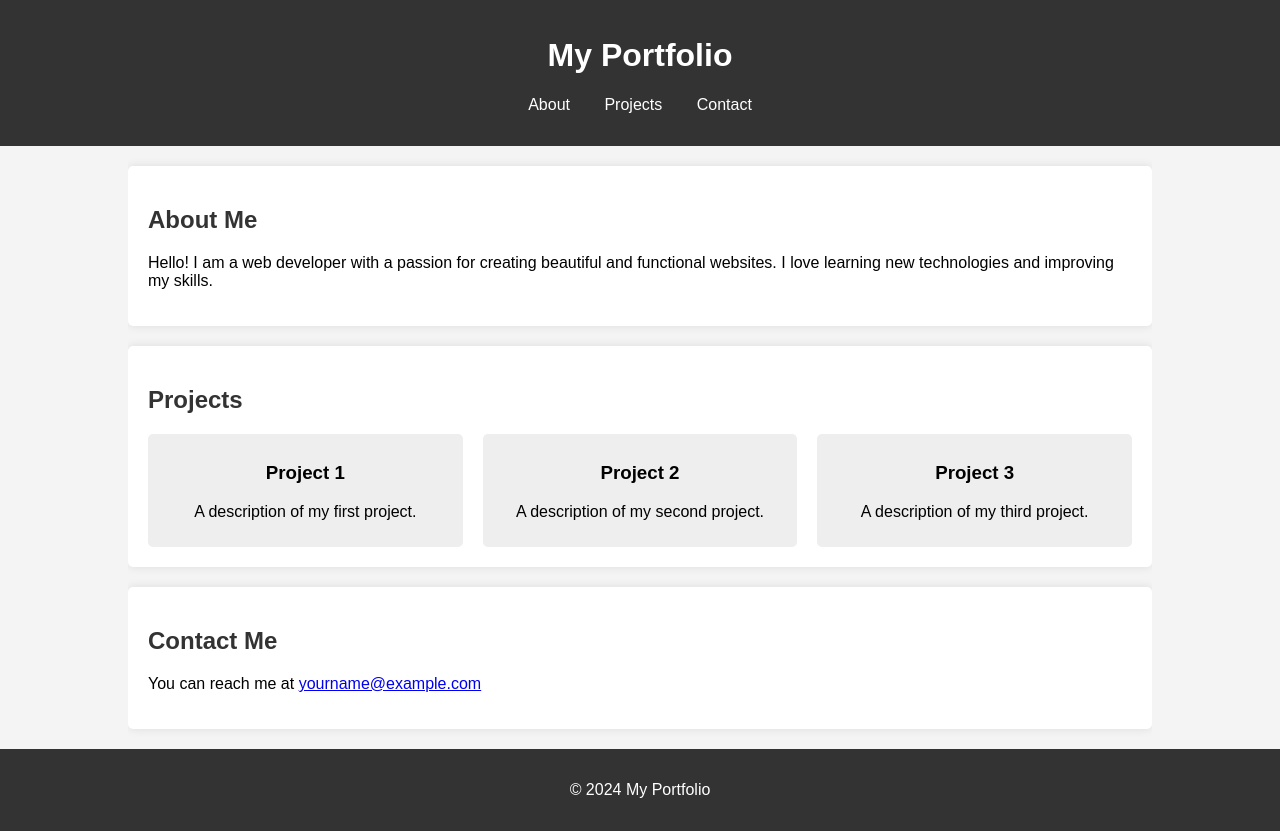
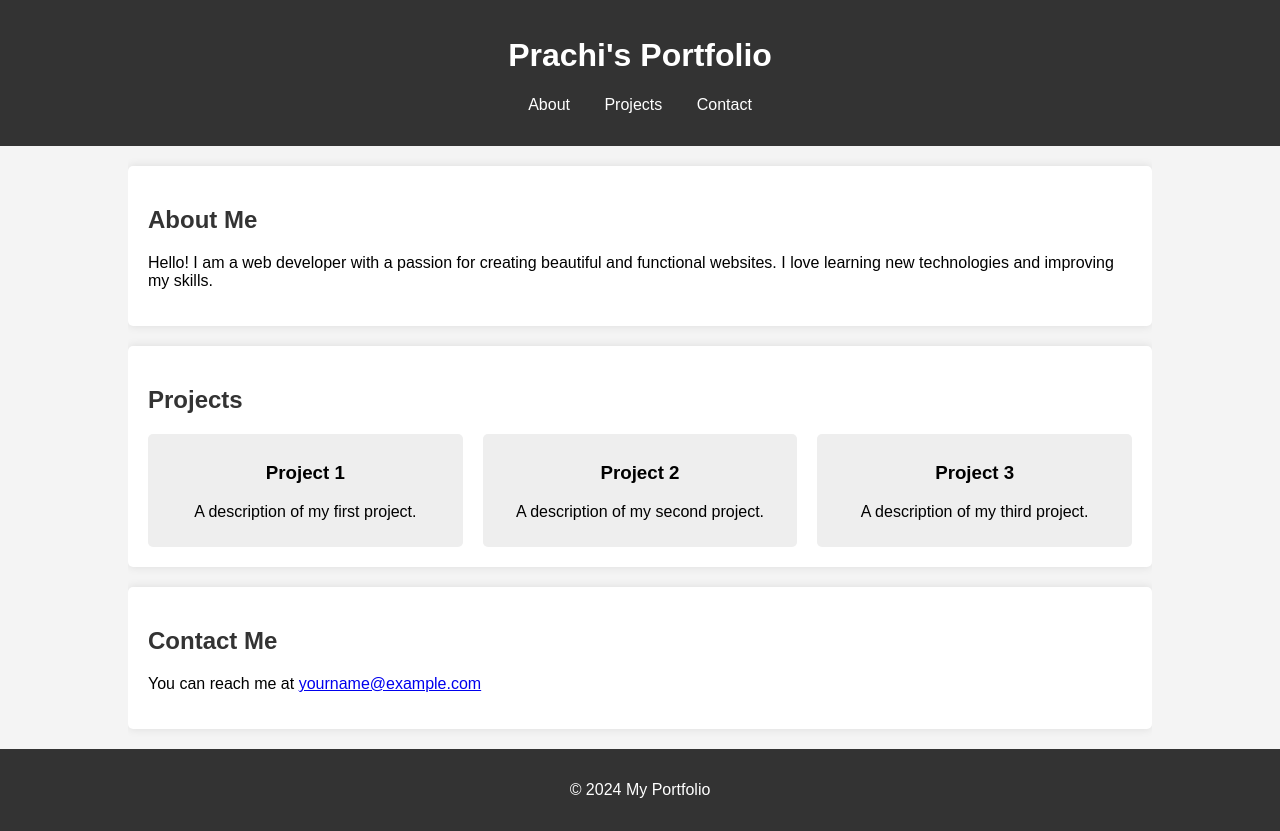
Before and after one commit to PrachiHivarkar/project_1_demo, a plain HTML site: page index.html in a window 1280 px wide. Drawn offline with Linux system fonts and the light colour scheme.

Commit message:
Update index.html

```diff
--- a/index.html
+++ b/index.html
@@ -66,7 +66,7 @@
 <body>
 
 <header>
-    <h1>My Portfolio</h1>
+    <h1>Prachi's Portfolio</h1>
     <nav>
         <a href="#about">About</a>
         <a href="#projects">Projects</a>
```
